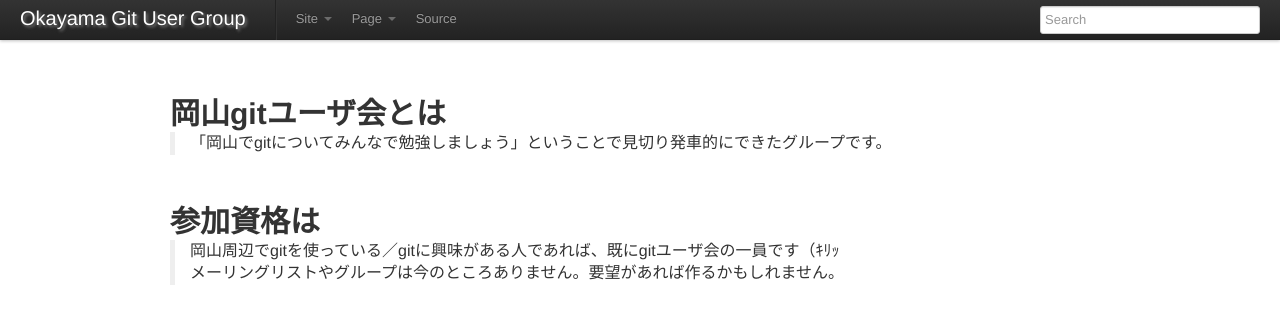
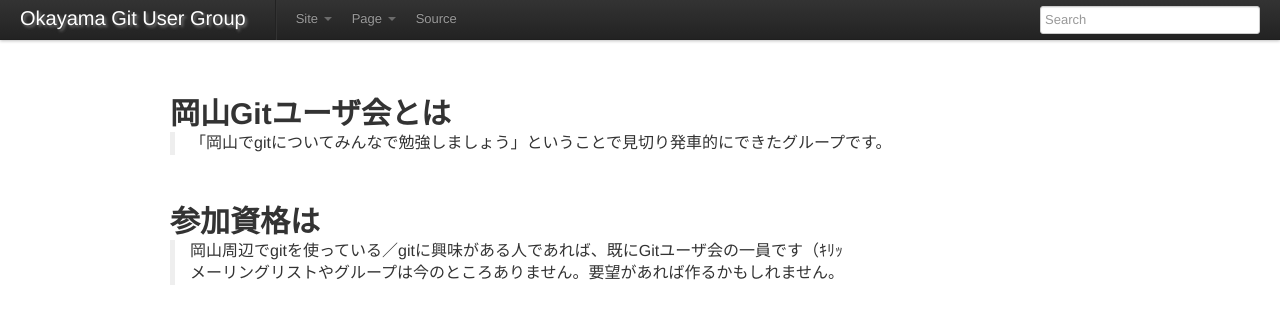
Before and after one commit to okagit/okagit, a Sphinx documentation site: the page built from source/index.rst, in a window 1280 px wide and 900 px high. Shown: the top 333 px of the window. Built offline with Sphinx 7.4.7, drawn with Linux system fonts in a browser that asks for light colours.

```diff
--- a/source/_events/study201206.rst
+++ b/source/_events/study201206.rst
@@ -1,4 +1,4 @@
-.. title:: 岡山git勉強会 201206 - 岡山gitユーザ会
+.. title:: 岡山git勉強会 201206 - 岡山Gitユーザ会
 
 |
 
--- a/source/index.rst
+++ b/source/index.rst
@@ -1,12 +1,12 @@
 .. okagit Documentation master file.
-.. title:: トップページ - 岡山gitユーザ会
+.. title:: トップページ - 岡山Gitユーザ会
 
 .. toctree::
    :maxdepth: 2
 
 |
 
-岡山gitユーザ会とは
+岡山Gitユーザ会とは
 ===================
 
  「岡山でgitについてみんなで勉強しましょう」ということで見切り発車的にできたグループです。
@@ -16,7 +16,7 @@
 参加資格は
 ==========
 
- 岡山周辺でgitを使っている／gitに興味がある人であれば、既にgitユーザ会の一員です（ｷﾘｯ
+ 岡山周辺でgitを使っている／gitに興味がある人であれば、既にGitユーザ会の一員です（ｷﾘｯ
 
  メーリングリストやグループは今のところありません。要望があれば作るかもしれません。
 
```
